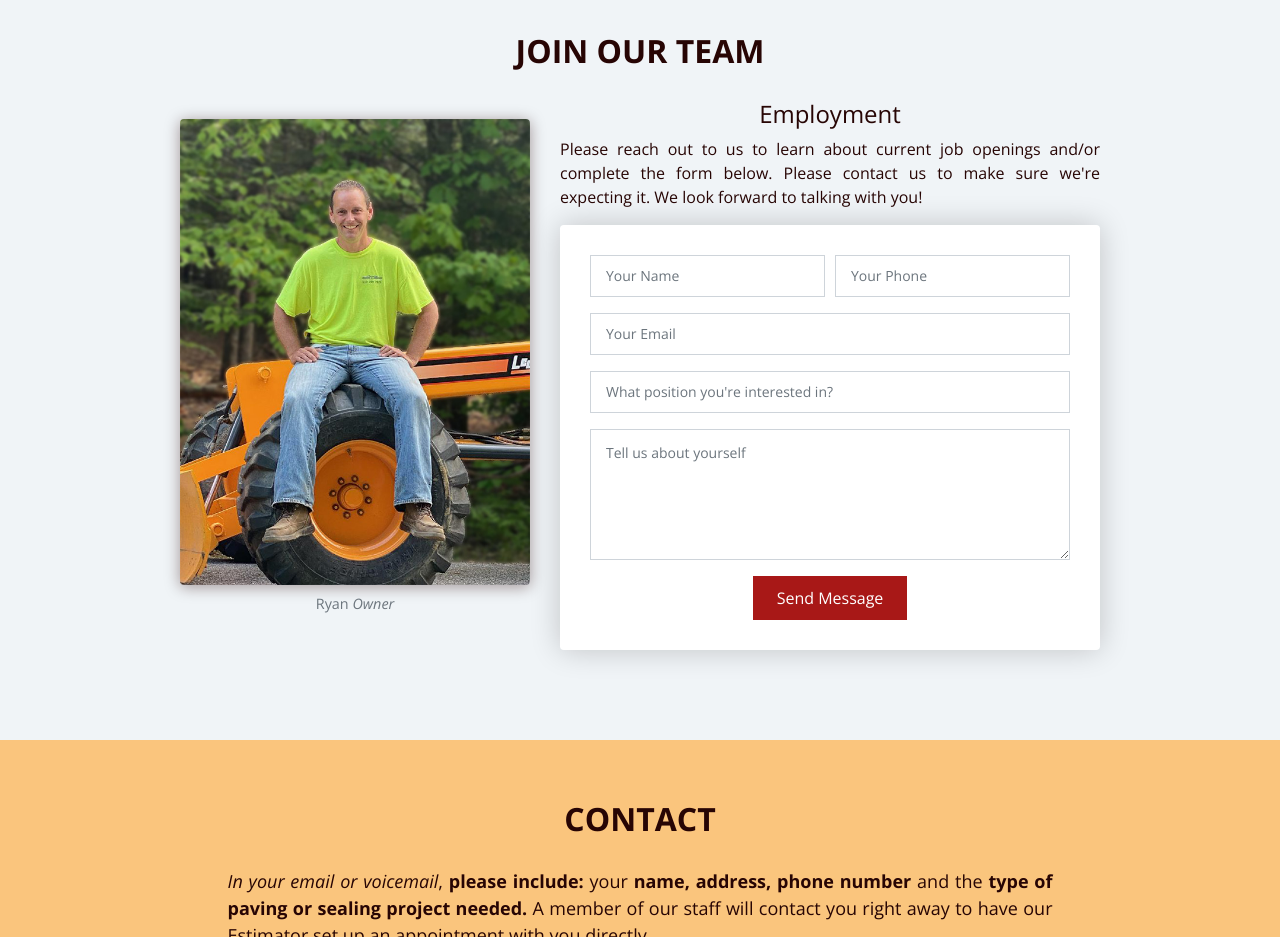
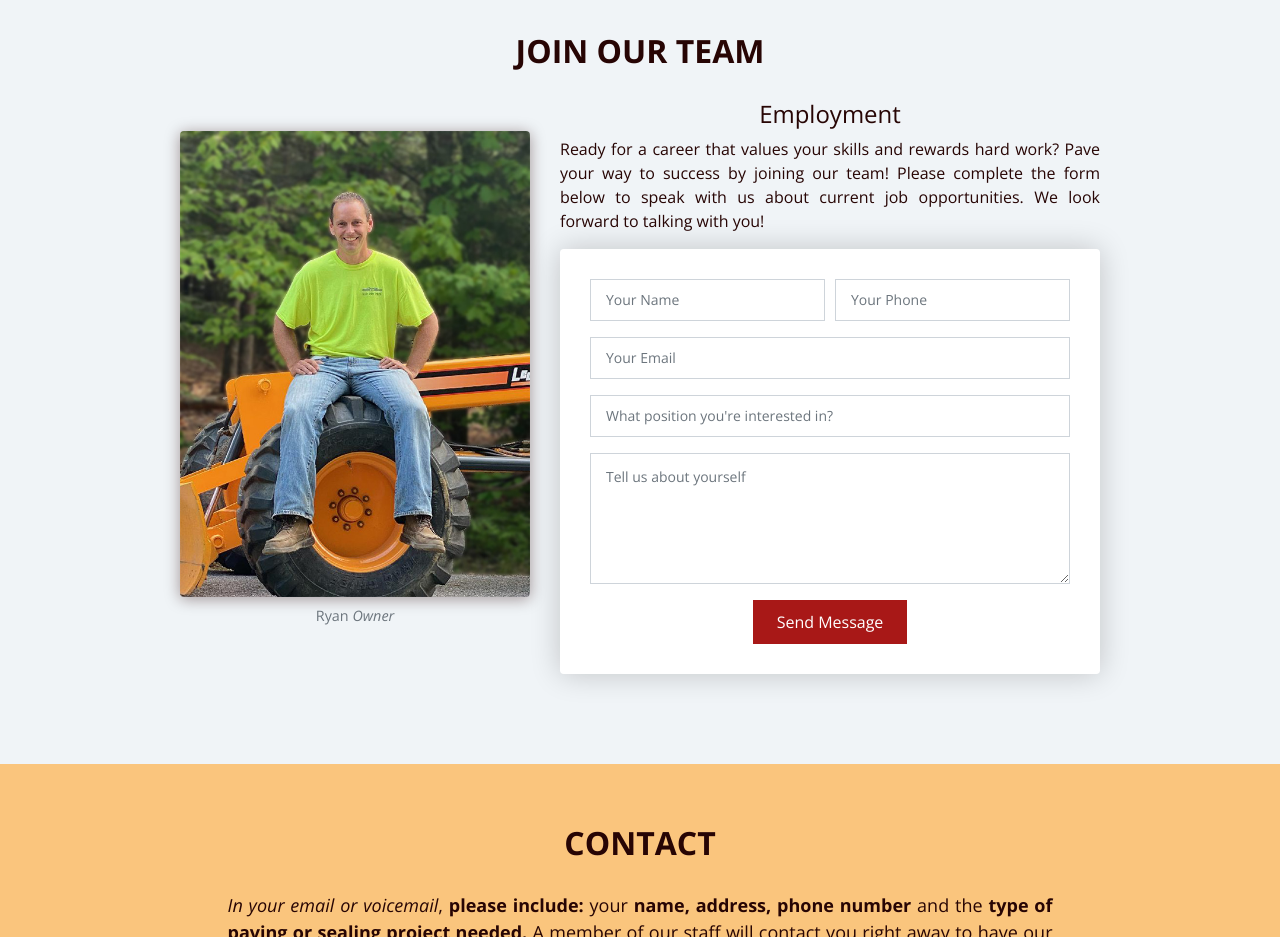
Before and after one commit to DonutsInTheSnow/sunday-paving, a plain HTML site: page index.html in a window 1280 px wide. Shown: the part 6700-7637 px from the top of the page. Drawn offline with nearby package versions, Linux system fonts and the light colour scheme; animation ran at ten frames a second.

Commit message:
Update index.html

```diff
--- a/index.html
+++ b/index.html
@@ -444,7 +444,7 @@
             </div>
             <div class="col-md-6">
               <h4>Employment</h4>
-              <p class="pb-3">Please reach out to us to learn about current job openings and/or complete the form below. Please contact us to make sure we're expecting it. We look forward to talking with you!</p>
+              <p class="pb-3">Ready for a career that values your skills and rewards hard work? Pave your way to success by joining our team! Please complete the form below to speak with us about current job opportunities. We look forward to talking with you!</p>
 
               <div class="rounded">
                 <form action="https://api.web3forms.com/submit" method="post" role="form" class="email-form rounded">
```
